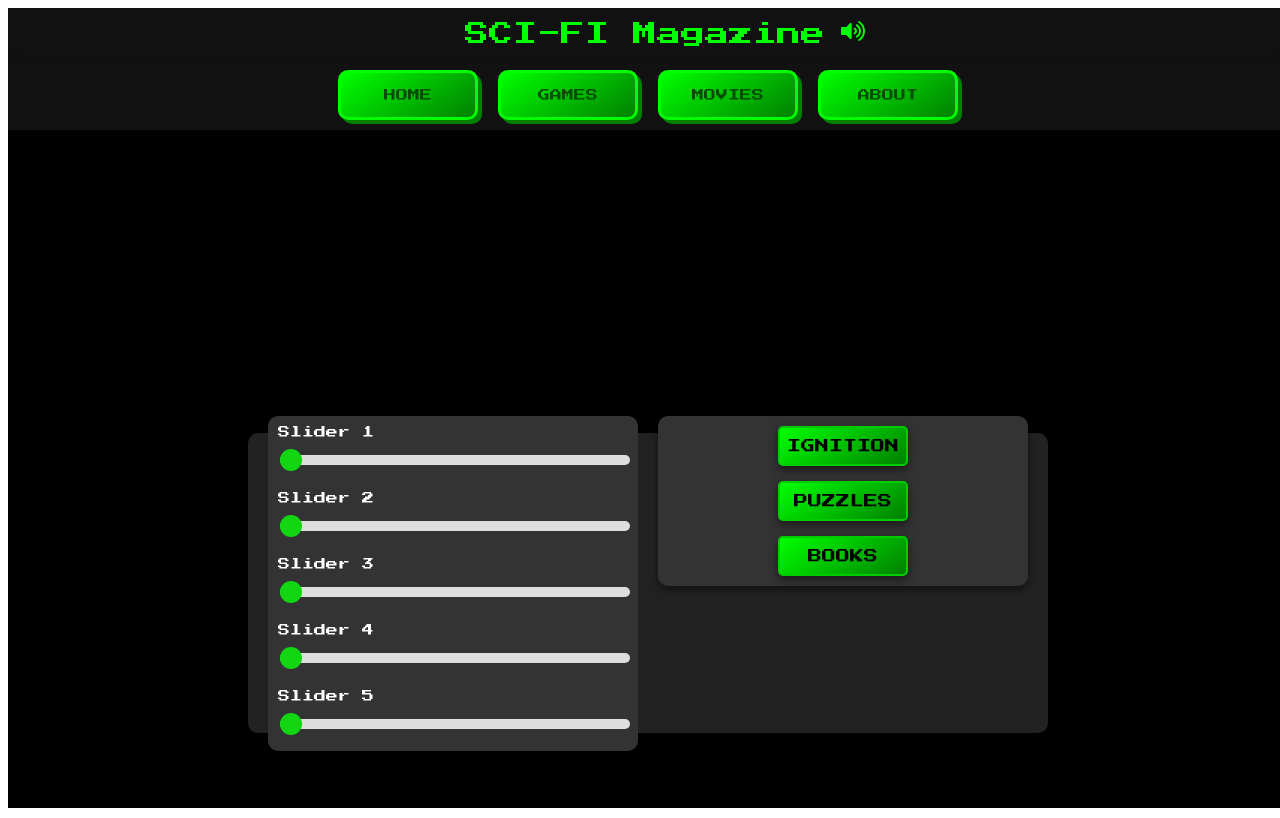
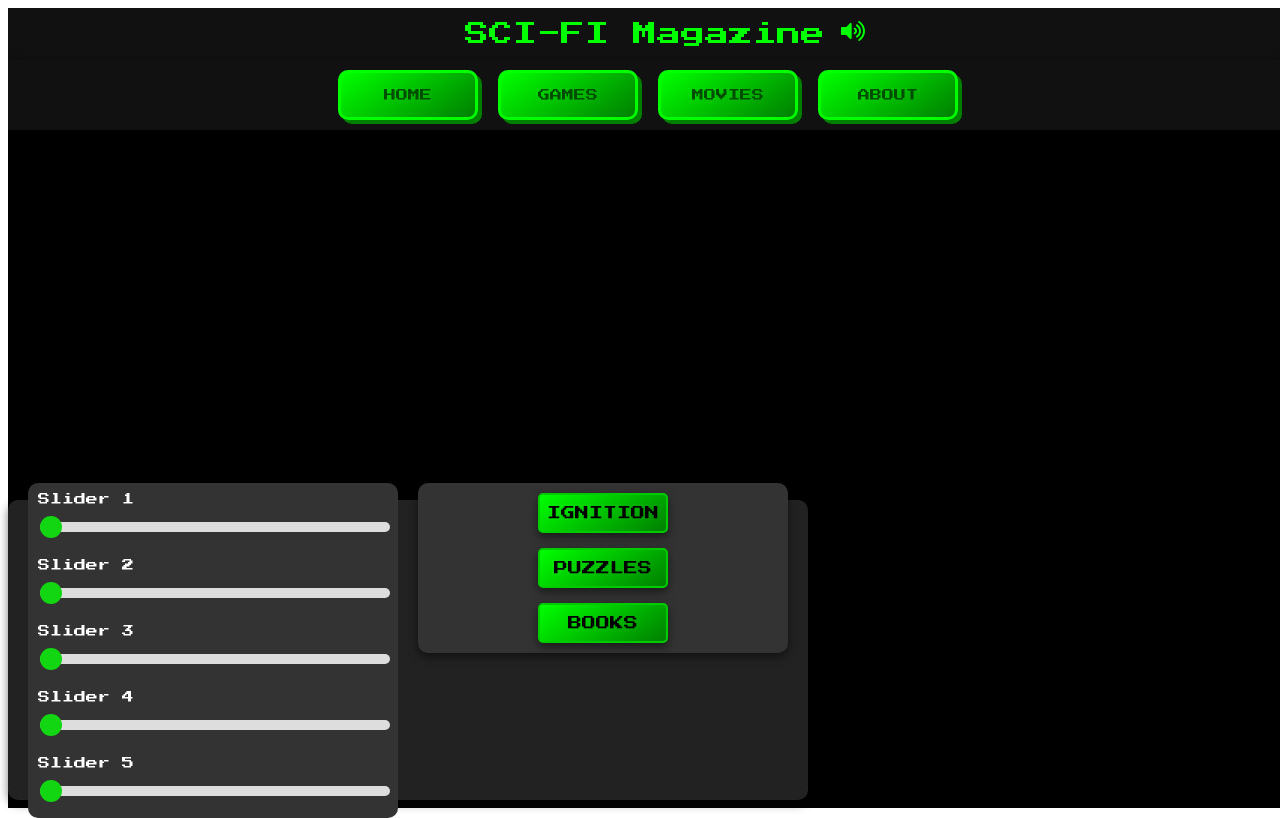
Before and after one commit to aticodein/SCIFI_MAGAZINE_VITE, a React (Vite) app: page / in a window 1280 px wide. Both pictures are taken after a click on the button "START". Built offline with nearby package versions, Linux system fonts and the light colour scheme.

Commit message:
Add favicon

```diff
--- a/src/components/BooksSection.css
+++ b/src/components/BooksSection.css
@@ -5,12 +5,12 @@
   padding: 20px;
   background-color: #222; /* Dark background for the books section */
   color: #fff; /* White text */
-  border-radius: 10px;
-  box-shadow: 0 4px 10px rgba(0, 0, 0, 0.5); /* Add shadow for depth */
-  min-height: 300px; /* Ensure enough height for content */
-  width: 100%; /* Full width */
-  max-width: 1200px; /* Limit the width */
-  margin: 0 auto; /* Center the books section */
+  border-radius: 10px 10px 0 0; /* Rounded corners at the top */
+  box-shadow: 0 -4px 10px rgba(0, 0, 0, 0.5); /* Add shadow for depth */
+  height: 25%; /* 1/4 of the screen height */
+  width: 100rem; /* Full width */
+  position: absolute; /* Position at the bottom */
+  bottom: 0; /* Align to the bottom of the screen */
 }
 
 .books-container {
--- a/src/components/Console.css
+++ b/src/components/Console.css
@@ -5,12 +5,12 @@
   padding: 20px;
   background-color: #222; /* Dark background for the console */
   color: #fff; /* White text */
-  border-radius: 10px;
-  box-shadow: 0 4px 10px rgba(0, 0, 0, 0.5); /* Add shadow for depth */
-  min-height: 300px; /* Ensure enough height for content */
+  border-radius: 10px 10px 0 0; /* Rounded corners at the top */
+  box-shadow: 0 -4px 10px rgba(0, 0, 0, 0.5); /* Add shadow for depth */
+  height: 25%; /* 1/4 of the screen height */
   width: 100%; /* Full width */
-  max-width: 1200px; /* Limit the width */
-  margin: 0 auto; /* Center the console */
+  position: absolute; /* Position at the bottom */
+  bottom: 0; /* Align to the bottom of the screen */
 }
 
 .console-content {
```
Also changed, not shown: 2 other files (tests, documents, lock files or other folders).
